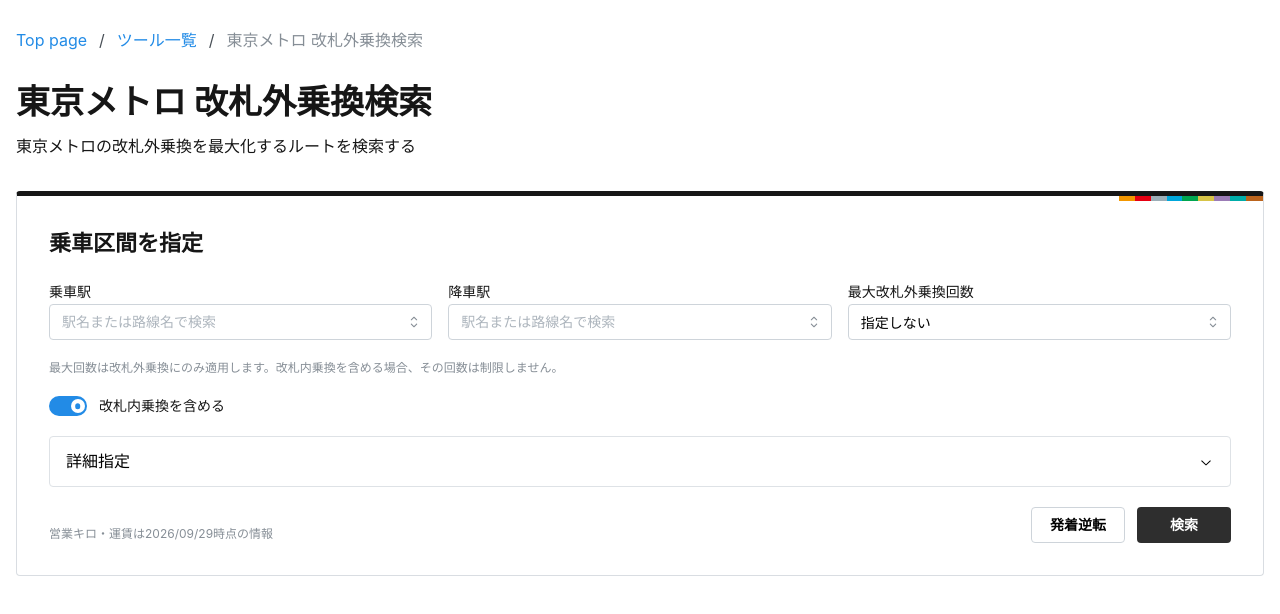
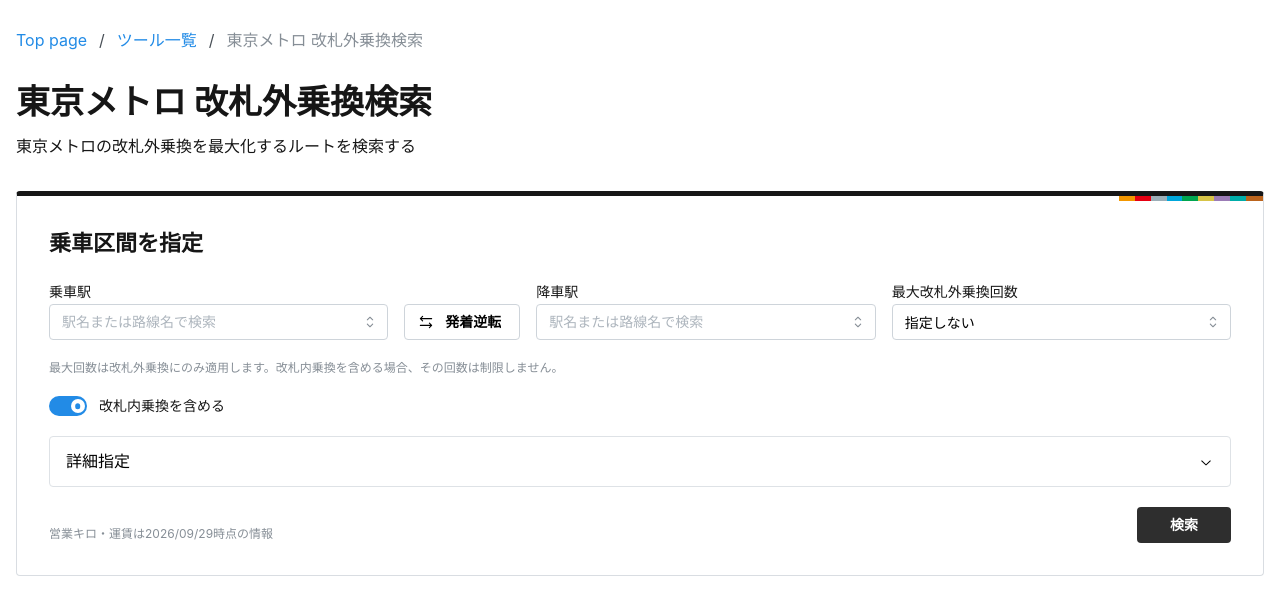
Before and after one commit to hiroxto/hiroxto.net, a Next.js app: page /tools/tokyometro-transfer-search in a window 1280 px wide. Shown: the top 614 px of the page. Built offline with nearby package versions, Linux system fonts and the light colour scheme.

Commit message:
fix: 改札外乗換検索の発着逆転ボタンを見つけやすくする

```diff
--- a/components/tokyometro-transfer-search/tokyometro-transfer-search-page.module.css
+++ b/components/tokyometro-transfer-search/tokyometro-transfer-search-page.module.css
@@ -1,3 +1,28 @@
+.searchFields {
+    display: grid;
+    grid-template-columns: minmax(0, 1fr);
+    gap: var(--mantine-spacing-md);
+    align-items: end;
+}
+
+.reverseButton {
+    justify-self: center;
+}
+
+.reverseIcon {
+    transform: rotate(90deg);
+}
+
+@media (min-width: 62em) {
+    .searchFields {
+        grid-template-columns: minmax(0, 1fr) auto minmax(0, 1fr) minmax(0, 1fr);
+    }
+
+    .reverseIcon {
+        transform: none;
+    }
+}
+
 .searchPanel {
     position: relative;
     overflow: hidden;
--- a/components/tokyometro-transfer-search/tokyometro-transfer-search-page.tsx
+++ b/components/tokyometro-transfer-search/tokyometro-transfer-search-page.tsx
@@ -17,6 +17,7 @@ import {
     Text,
     Title,
 } from '@mantine/core';
+import { ArrowsLeftRightIcon } from '@phosphor-icons/react/dist/csr/ArrowsLeftRight';
 import { useRouter } from 'next/navigation';
 import { type CSSProperties, type FormEvent, useEffect, useState, useTransition } from 'react';
 import { SiteSubpageFrame } from '@/components/common/site-subpage-frame';
@@ -370,7 +371,7 @@ export function TokyoMetroTransferSearchPage({
                                     乗車区間を指定
                                 </Title>
                             </div>
-                            <SimpleGrid cols={{ base: 1, md: 3 }} spacing="md">
+                            <div className={styles.searchFields}>
                                 <Select
                                     comboboxProps={{ radius: 'sm' }}
                                     styles={{ option: { borderRadius: 'var(--mantine-radius-sm)' } }}
@@ -387,6 +388,27 @@ export function TokyoMetroTransferSearchPage({
                                     clearButtonProps={{ style: { borderRadius: 'var(--mantine-radius-sm)' } }}
                                     nothingFoundMessage="該当する駅がありません"
                                 />
+                                <Button
+                                    className={styles.reverseButton}
+                                    aria-label="発着逆転"
+                                    radius="sm"
+                                    type="button"
+                                    variant="default"
+                                    leftSection={
+                                        <ArrowsLeftRightIcon
+                                            className={styles.reverseIcon}
+                                            size={18}
+                                            aria-hidden="true"
+                                            focusable="false"
+                                        />
+                                    }
+                                    onClick={() => {
+                                        setFromStationId(toStationId);
+                                        setToStationId(fromStationId);
+                                    }}
+                                >
+                                    発着逆転
+                                </Button>
                                 <Select
                                     comboboxProps={{ radius: 'sm' }}
                                     styles={{ option: { borderRadius: 'var(--mantine-radius-sm)' } }}
@@ -424,7 +446,7 @@ export function TokyoMetroTransferSearchPage({
                                     }}
                                     allowDeselect={false}
                                 />
-                            </SimpleGrid>
+                            </div>
                             <Text size="xs" c="dimmed">
                                 最大回数は改札外乗換にのみ適用します。改札内乗換を含める場合、その回数は制限しません。
                             </Text>
@@ -479,18 +501,6 @@ export function TokyoMetroTransferSearchPage({
                                 <Text size="xs" c="dimmed">
                                     営業キロ・運賃は2026/09/29時点の情報
                                 </Text>
-                                <Group gap="sm">
-                                    <Button
-                                        radius="sm"
-                                        type="button"
-                                        variant="default"
-                                        onClick={() => {
-                                            setFromStationId(toStationId);
-                                            setToStationId(fromStationId);
-                                        }}
-                                    >
-                                        発着逆転
-                                    </Button>
                                 <Button
                                     radius="sm"
                                     type="submit"
@@ -500,7 +510,6 @@ export function TokyoMetroTransferSearchPage({
                                 >
                                     検索
                                 </Button>
-                                </Group>
                             </Group>
                         </Stack>
                     </form>
--- a/package.json
+++ b/package.json
@@ -39,6 +39,7 @@
         "@mantine/dates": "^9.7.0",
         "@mantine/hooks": "^9.7.0",
         "@opennextjs/cloudflare": "^1.17.1",
+        "@phosphor-icons/react": "^2.1.10",
         "date-fns": "^4.1.0",
         "date-fns-tz": "^3.2.0",
         "marked": "^18.0.0",
```
Also changed, not shown: 1 other file (tests, documents, lock files or other folders). Lines whose indentation alone changed are shown as unchanged.
